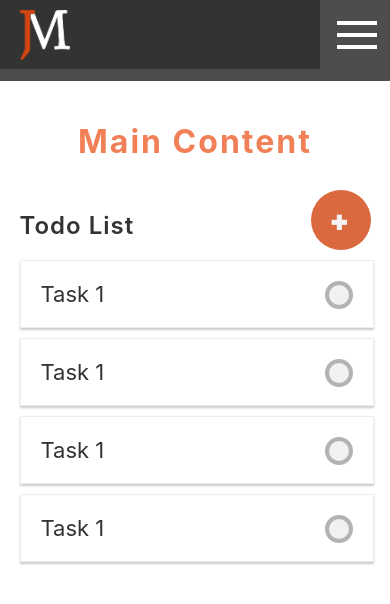
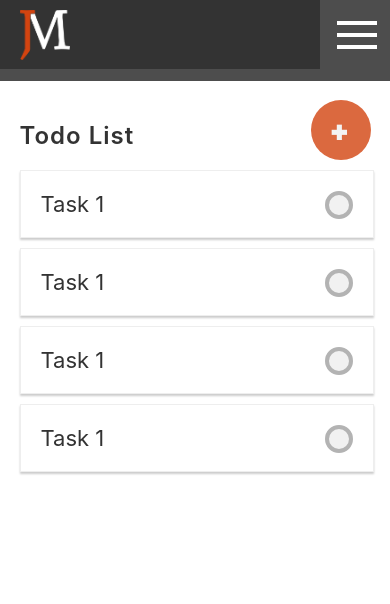
Before and after one commit to boostrcoders/react-redux, a React (Create React App) app: page / in a window 390 px wide. Shown: the top 604 px of the page. Built offline with nearby package versions, Linux system fonts and the light colour scheme.

Commit message:
02 Responsive Design

```diff
--- a/src/Components/MainContent/MainContent.js
+++ b/src/Components/MainContent/MainContent.js
@@ -5,7 +5,6 @@ import "./MainContent.scss";
 const MainContent = props => {
   return (
     <div className="main-content">
-      <h1>Main Content</h1>
       <Section1 />
     </div>
   );
--- a/src/Components/MainContent/MainContent.scss
+++ b/src/Components/MainContent/MainContent.scss
@@ -2,10 +2,4 @@
   box-sizing: border-box;
   width: 100%;
   padding: 20px 5%;
-  h1 {
-    text-align: center;
-    letter-spacing: 2px;
-    color: lighten(#d34410, 20);
-    margin-bottom: 50px;
-  }
 }
```
